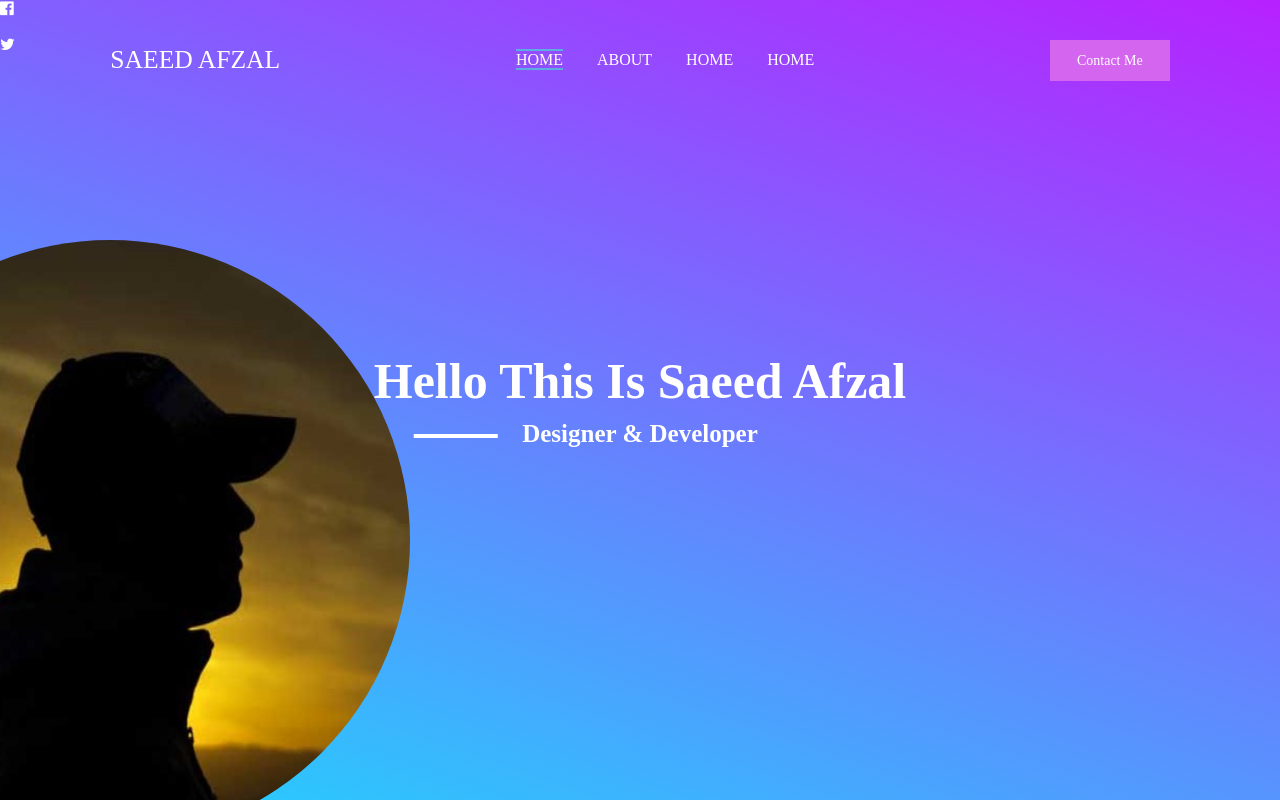
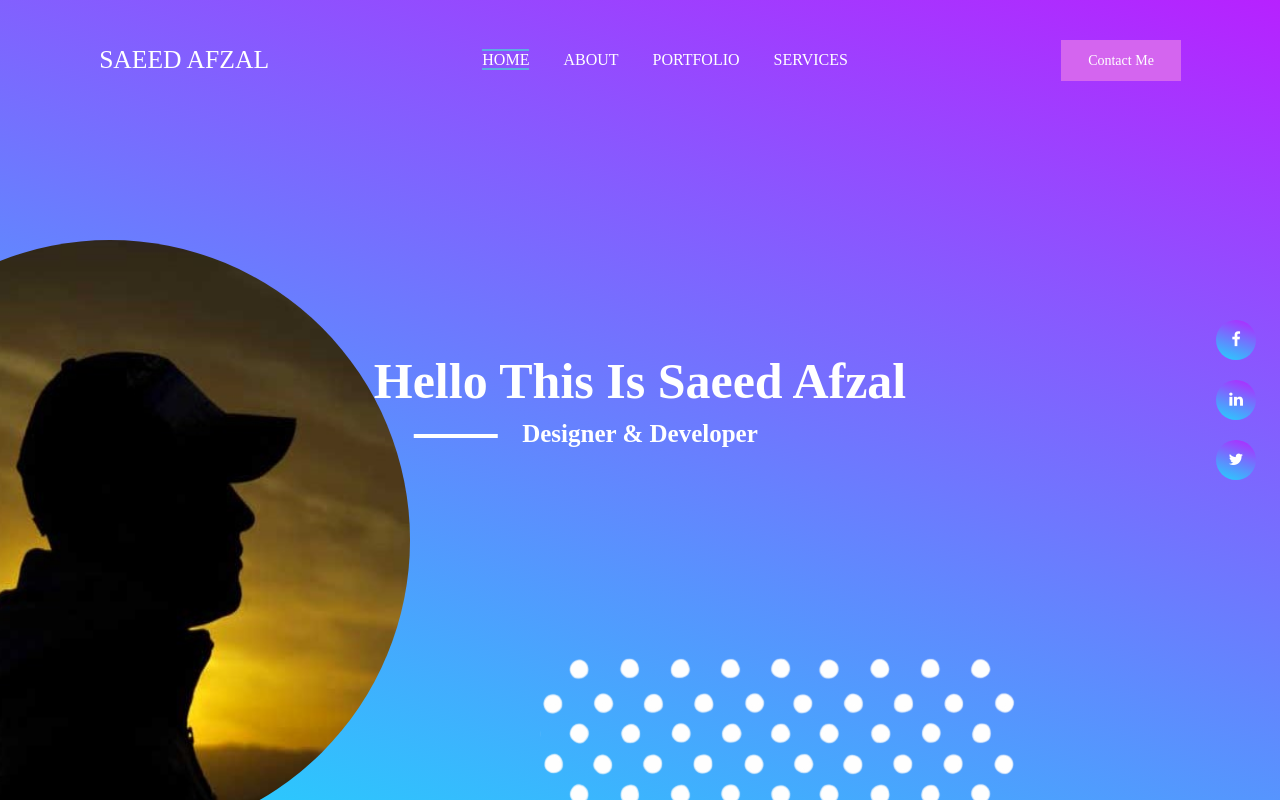
Before and after one commit to Saeed-Afzal/learnJavaScript, a plain HTML site: page websiteOne/index.html in a window 1280 px wide. Drawn offline with Linux system fonts and the light colour scheme.

Commit message:
simple website working 4

```diff
--- a/websiteOne/index.html
+++ b/websiteOne/index.html
@@ -20,8 +20,8 @@
                 <ul>
                     <li><a href="#" class="active">HOME</a> </li>
                     <li><a href="#">ABOUT</a></li>
-                    <li><a href="#">HOME</a></li>
-                    <li><a href="#">HOME</a></li>
+                    <li><a href="#">PORTFOLIO</a></li>
+                    <li><a href="#">SERVICES</a></li>
                 </ul>
             </div>
             <div class="contact_btn">
@@ -37,12 +37,12 @@
         <div class="social_media">
             <div class="fa_icons">
                 <a href="#">
-                    <i class="fa fa-facebook-official" aria-hidden="true"></i>
+                    <i class="fa fa-facebook" aria-hidden="true"></i>
                 </a>
             </div>
             <div class="fa_icons">
                 <a href="#">
-                    <i class="fa fa-linkedln" aria-hidden="true"></i>
+                    <i class="fa fa-linkedin" aria-hidden="true"></i>
                 </a>
             </div>
             <div class="fa_icons">
@@ -53,7 +53,9 @@
         </div>
 
 
-
+        <div class="grid">
+            <img src="dots3.png" alt="">
+        </div>
 
 
 
--- a/websiteOne/style.css
+++ b/websiteOne/style.css
@@ -37,6 +37,39 @@ header:before{
 
 
 
+
+
+/* social icons */
+.social_media{
+    width: 100%;
+    height: auto;
+    position: absolute;
+    /* right: 0; */
+    top: 40%;
+    left: 95%;
+
+}
+
+.fa_icons{
+    width: 40px;
+    height: 40px;
+
+    background-image: linear-gradient(19deg, #21D4FD 0%, #B721FF 100%);
+
+    border-radius: 50%;
+    display: flex;
+    justify-content: center;
+    align-items: center;
+
+}
+
+.fa_icons:nth-child(even){
+    margin: 20px 0;
+}
+.fa_icons:hover{
+    background-image: linear-gradient(19deg, #B721FF 0%, #21D4FD 100%);
+
+}
 
 
 
@@ -128,3 +161,12 @@ nav {
     bottom: 0;
     margin-bottom: 10px;
 }
+
+/* dots image  */
+
+.grid{
+    position: absolute;
+    top: 82%;
+    right: 20%;
+    overflow: hidden;
+}
```
Also changed, not shown: websiteOne/dots.png (added), websiteOne/dots2.png (added), websiteOne/dots3.png (added).
